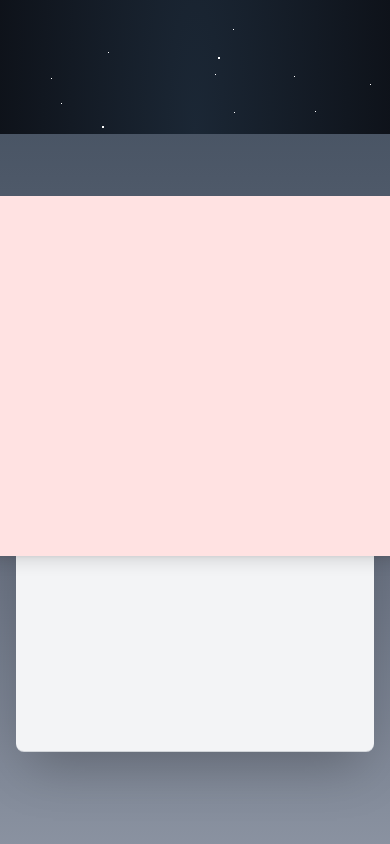
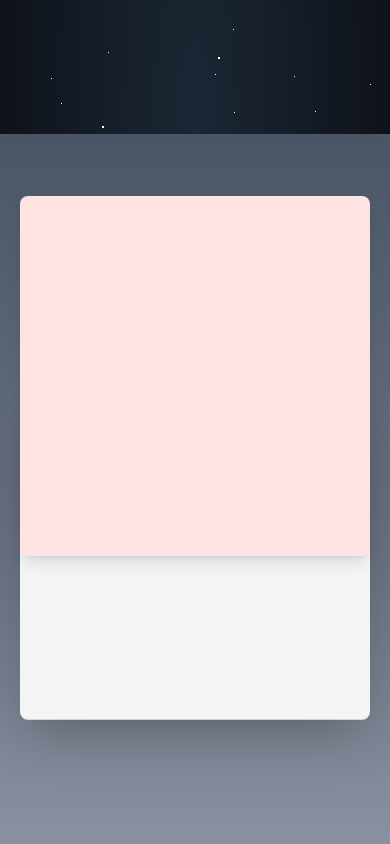
Before and after one commit to btom7447/valentine, a Next.js app: page / in a window 390 px wide. Shown: the part 1560-2404 px from the top of the page. Built offline with nearby package versions, Linux system fonts and the light colour scheme.

Commit message:
responsiveness fix

```diff
--- a/app/components/MessageScreen.tsx
+++ b/app/components/MessageScreen.tsx
@@ -117,11 +117,11 @@ I just wanted to say… I really like you. 🌹`;
   return (
     <section
       ref={ref}
-      className="relative flex items-center justify-center min-h-screen bg-gradient-to-b from-gray-600 via-gray-500 to-gray-400 overflow-hidden px-4"
+      className="relative flex items-center justify-center min-h-screen bg-gradient-to-b from-gray-600 via-gray-500 to-gray-400 overflow-hidden px-5"
     >
       {/* Envelope */}
       <div
-        className="relative w-[520px] h-96"
+        className="relative w-full max-w-[500px] h-80"
         ref={envelopeRef}
         style={{ perspective: 1200 }}
       >
@@ -137,7 +137,7 @@ I just wanted to say… I really like you. 🌹`;
       {/* Letter */}
       <div
         ref={letterRef}
-        className="absolute w-[500px] h-[360px] bg-red-100 rounded-lg p-6 shadow-lg opacity-0 z-20"
+        className="absolute mx-5 max-w-[450px] h-[360px] bg-red-100 rounded-lg p-6 shadow-lg opacity-0 z-20"
         style={{ bottom: "calc(50% - 180px)" }}
       >
         <p
```
